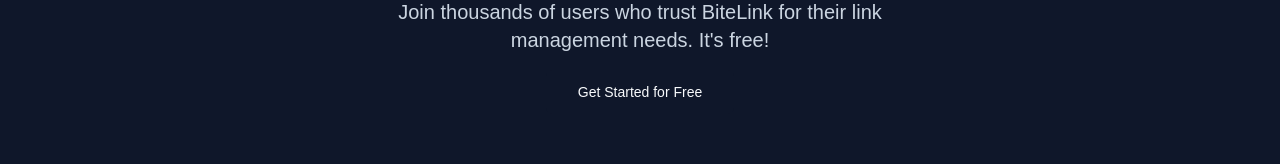
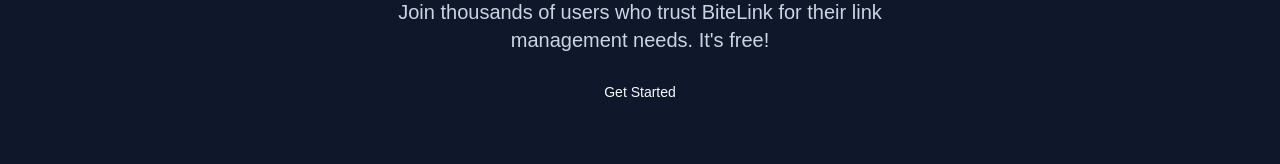
Before and after one commit to JayeshKGP/bitelink-url, a Next.js app: page /home in a window 1280 px wide. Shown: the part 2383-2547 px from the top of the page. Built offline with nearby package versions, Linux system fonts and the light colour scheme; no server answers.

Commit message:
Testing Actions

```diff
--- a/src/app/home/page.tsx
+++ b/src/app/home/page.tsx
@@ -203,7 +203,7 @@
                 Join thousands of users who trust BiteLink for their link management needs. It&apos;s free!
               </p>
               <Button asChild size="lg" className="mt-4">
-                <Link href="/auth">Get Started for Free</Link>
+                <Link href="/auth">Get Started</Link>
               </Button>
             </div>
           </div>
```
